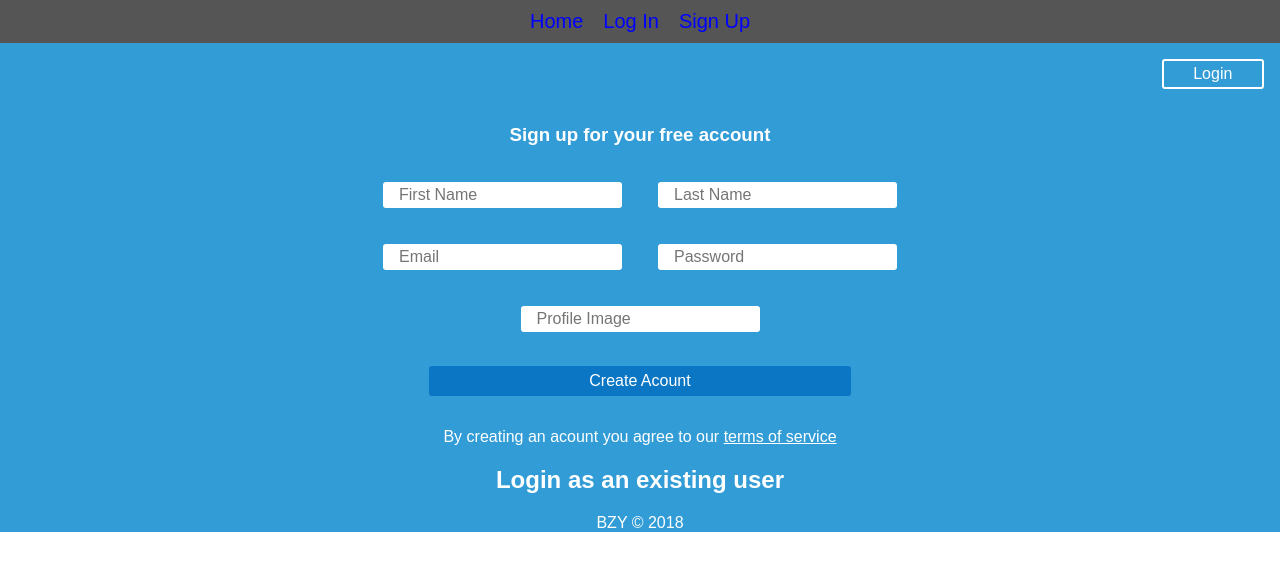
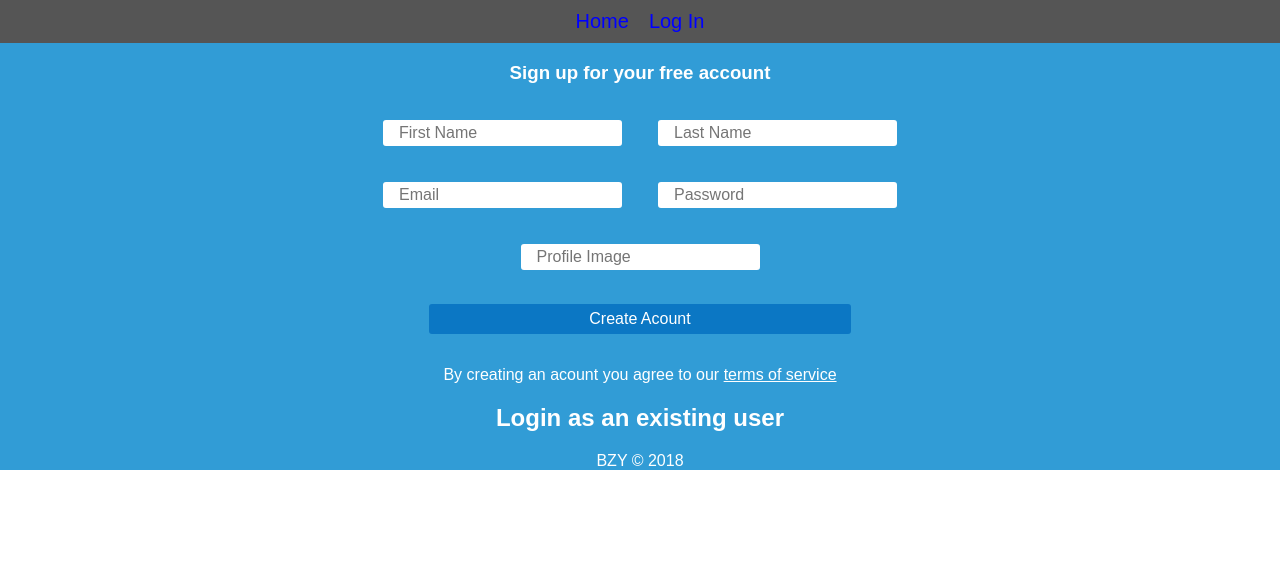
Before and after one commit to zvansom/MERN-app-client, a React (Create React App) app: page /login in a window 1280 px wide. Shown: the top 570 px of the page. Built offline with nearby package versions, Linux system fonts and the light colour scheme.

Commit message:
Local host port updated.  Minor changes to links in nav.

```diff
--- a/src/constants/server.js
+++ b/src/constants/server.js
@@ -1 +1 @@
-export default 'http://localhost:3000';
+export default 'http://localhost:8000';
--- a/src/landingPage/FormContainer.js
+++ b/src/landingPage/FormContainer.js
@@ -74,7 +74,7 @@ class FormContainer extends Component {
   render() {
     return (
       <div className="container">
-        <LoginButton />
+        {/* <LoginButton /> */}
         <form className="form-container" onSubmit={this.handleFormSubmit}>
           <h3>Sign up for your free account</h3>
           <div className="full-name">
--- a/src/layout/Nav.js
+++ b/src/layout/Nav.js
@@ -24,7 +24,6 @@ class Nav extends Component {
       links = (
           <span>
             <Link to="/login">Log In</Link>
-            <Link to="/signup">Sign Up</Link>
           </span>
         );
     }
```
